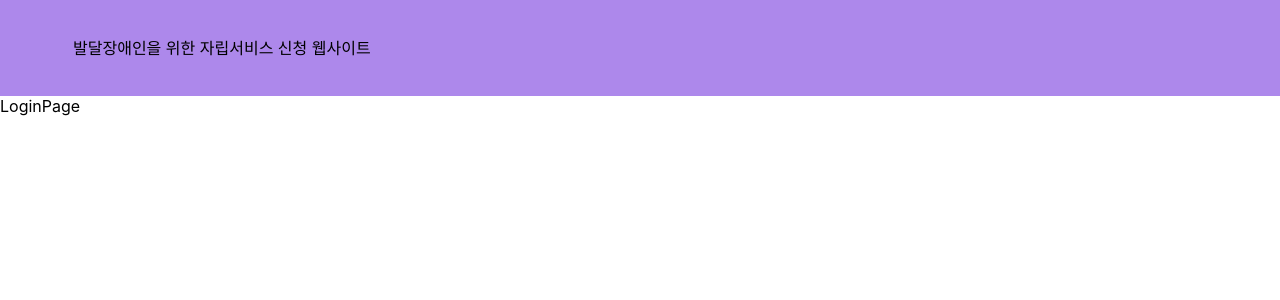
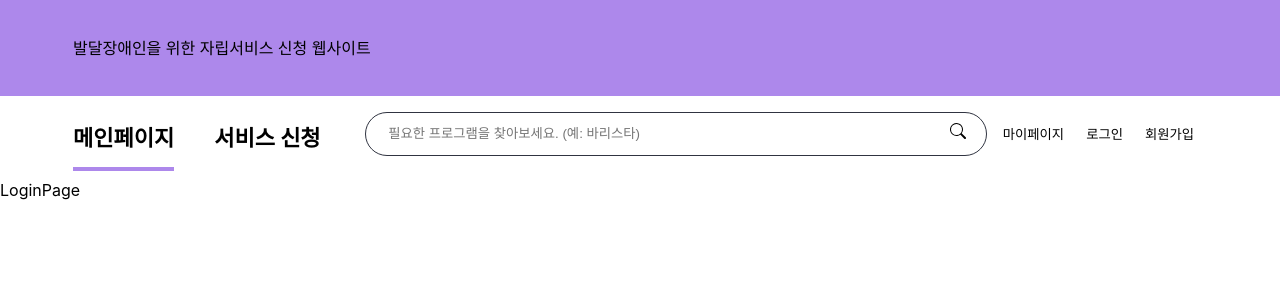
Before and after one commit to Likelion-at-SMWU-11th/LoveBridge-Client, a React (Create React App) app: page / in a window 1280 px wide. Shown: the top 300 px of the page. Built offline with nearby package versions, Linux system fonts and the light colour scheme.

Commit message:
topbar 생성

```diff
--- a/package.json
+++ b/package.json
@@ -8,6 +8,7 @@
     "@testing-library/user-event": "^13.2.1",
     "react": "^18.2.0",
     "react-dom": "^18.2.0",
+    "react-icons": "^4.10.1",
     "react-router-dom": "^6.14.2",
     "react-scripts": "5.0.1",
     "styled-components": "^6.0.7",
--- a/src/App.js
+++ b/src/App.js
@@ -2,16 +2,18 @@ import './App.css';
 import { Routes, Route } from "react-router-dom";
 import styled from 'styled-components';
 import Logobar from './component/ui/Logobar';
+import Topbar from './component/ui/Topbar';
 import LoginPage from './component/page/LoginPage';
 
 const Page = styled.div`
-  margin-top: 96px;
+  margin-top: 180px;
 `
 
 function App() {
   return (
     <>
     <Logobar />
+    <Topbar />
     <Page>
       <Routes>
         <Route path='/' element={<LoginPage />}/>
--- a/src/component/ui/Logobar.jsx
+++ b/src/component/ui/Logobar.jsx
@@ -7,10 +7,10 @@ const Bar = styled.div`
     width: 100%;
     position: fixed;
     top: 0;
+    padding-left: 73px;
 `
 const LogoTxt = styled.div`
     line-height: 96px;
-    margin-left: 73px;
 `
 
 const Logobar = () => {
--- /dev/null
+++ b/src/component/ui/Topbar.jsx
@@ -0,0 +1,90 @@
+import React, { useState } from 'react';
+import styled from 'styled-components';
+import { BsSearch } from 'react-icons/bs';
+
+const Bar = styled.div`
+    background: #fff;
+    height: 75px;
+    width: 100%;
+    position: fixed;
+    top: 96px;
+    display: flex;
+    align-items: center;
+    justify-content: space-between;
+`
+const NavContainer = styled.div`
+    display: flex;
+    margin-top: 35px;
+    margin-left: 73px;
+`
+const Navi = styled.div`
+    font-weight: 700;
+    font-size: 22px;
+    cursor: pointer;
+    margin-right: 40px;
+`
+const Line = styled.hr`
+    border: 0;
+    height: 4px;
+    background: #AD88EB;
+    margin-top: 15px;
+`
+const SearchContainer = styled.div`
+    display: flex;
+    line-height: 75px;
+    border-radius: 50px;
+    border: solid 1.5px #303441;
+    height: 22px;
+    padding: 10px 0px 10px 20px;
+    width: 600px;
+`
+const Search = styled.input`
+    border: none;
+    width: 550px;
+    outline: none;
+    margin-right: 10px;
+`
+const ButtonContainer = styled.div`
+    margin-right: 75px;
+`
+const StyledButton = styled.button`
+    background: #fff;
+    margin: 5px;
+    border: 0px;
+    cursor: pointer;
+`
+
+const Topbar = () => {
+    const [ main, setMain ] = useState(true);
+    const handleMain = () => {
+        setMain(true);
+    };
+    const handleNotMain = () => {
+        setMain(false);
+    };
+
+    const [search, setSearch] = useState("");
+    const onChange = (e) => {
+        setSearch(e.target.value)
+    }
+
+    return (
+        <Bar>
+            <NavContainer>
+                <Navi onClick={handleMain}>메인페이지{main && <Line />}</Navi>
+                <Navi onClick={handleNotMain}>서비스 신청{!main && <Line />}</Navi>
+            </NavContainer>
+            <SearchContainer>
+                <Search placeholder='필요한 프로그램을 찾아보세요. (예: 바리스타)' onChange={onChange}/>
+                <BsSearch />
+            </SearchContainer>
+            <ButtonContainer>
+                <StyledButton>마이페이지</StyledButton>
+                <StyledButton>로그인</StyledButton>
+                <StyledButton>회원가입</StyledButton>
+            </ButtonContainer>
+        </Bar>
+    );
+};
+
+export default Topbar;
```
Also changed, not shown: 2 other files (tests, documents, lock files or other folders).
